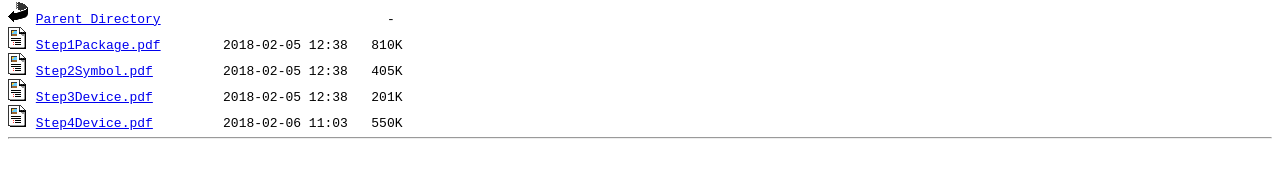
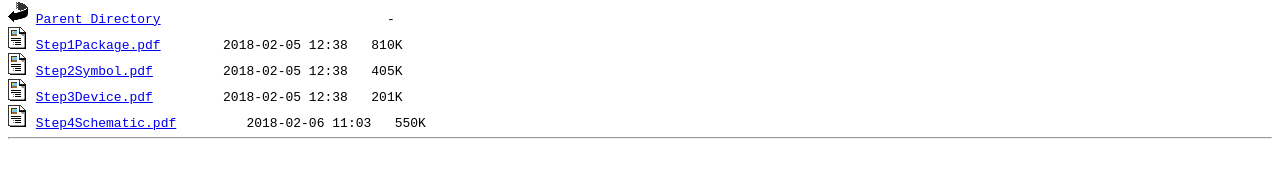
Before and after one commit to Jaapdedood/jaapdedood.com, a plain HTML site: page sophEE/index.html in a window 1280 px wide. Shown: the part 120-298 px from the top of the page. Drawn offline with Linux system fonts and the light colour scheme.

Commit message:
step4 link fix

```diff
--- a/sophEE/index.html
+++ b/sophEE/index.html
@@ -9,6 +9,6 @@
 <img src="/icons/layout.gif" alt="[   ]"> <a href="Step1Package.pdf">Step1Package.pdf</a>        2018-02-05 12:38   810K
 <img src="/icons/layout.gif" alt="[   ]"> <a href="Step2Symbol.pdf">Step2Symbol.pdf</a>         2018-02-05 12:38   405K
 <img src="/icons/layout.gif" alt="[   ]"> <a href="Step3Device.pdf">Step3Device.pdf</a>         2018-02-05 12:38   201K
-<img src="/icons/layout.gif" alt="[   ]"> <a href="Step4Device.pdf">Step4Device.pdf</a>         2018-02-06 11:03   550K
+<img src="/icons/layout.gif" alt="[   ]"> <a href="Step4Schematic.pdf">Step4Schematic.pdf</a>         2018-02-06 11:03   550K
 <hr></pre>
 </body></html>
```
